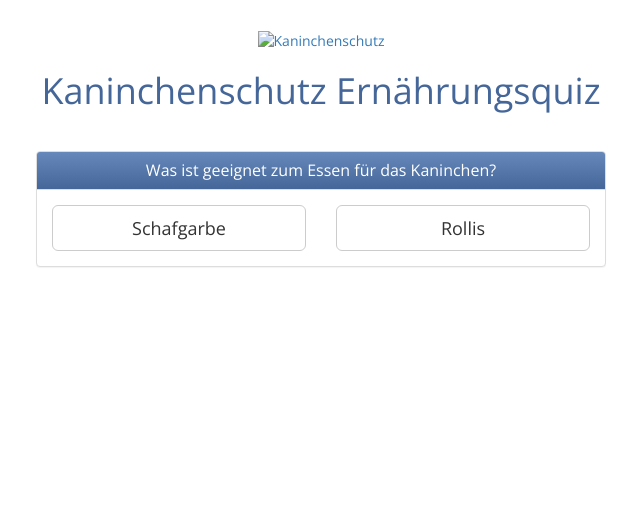
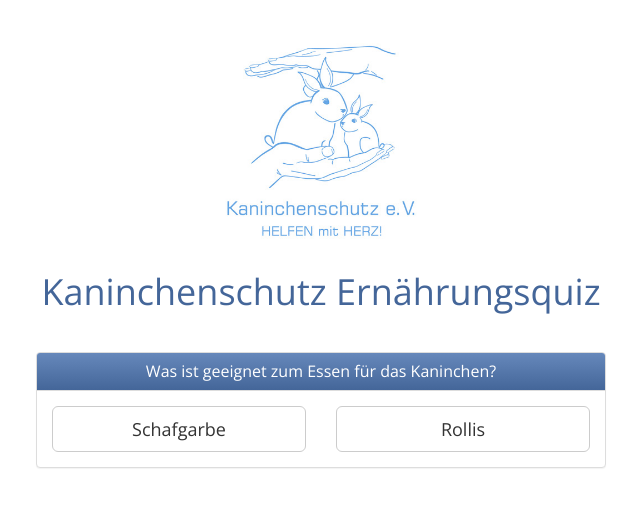
Before and after one commit to kaninchenschutz/quizzes, a Jekyll site: the page built from _quizzes/ernaehrung.markdown, in a window 1280 px wide. Shown: the top 507 px of the page, without its empty margins (319-959 px from the left). Built offline with Jekyll 4.4.1, drawn with Linux system fonts in a browser that asks for light colours; nearby versions of some CDN libraries.

Commit message:
include logo correctly

```diff
--- a/_layouts/quiz.html
+++ b/_layouts/quiz.html
@@ -4,7 +4,7 @@ layout: base
 
 <div class="logo">
   <a href="https://www.kaninchenschutz.de">
-    <img src="assets/images/logo.jpg" alt="Kaninchenschutz" />
+    <img src="{{ "/assets/images/logo.jpg" | relative_url }}" alt="Kaninchenschutz" />
   </a>
 </div>
 <h1>Kaninchenschutz {{page.title}}</h1>
```
